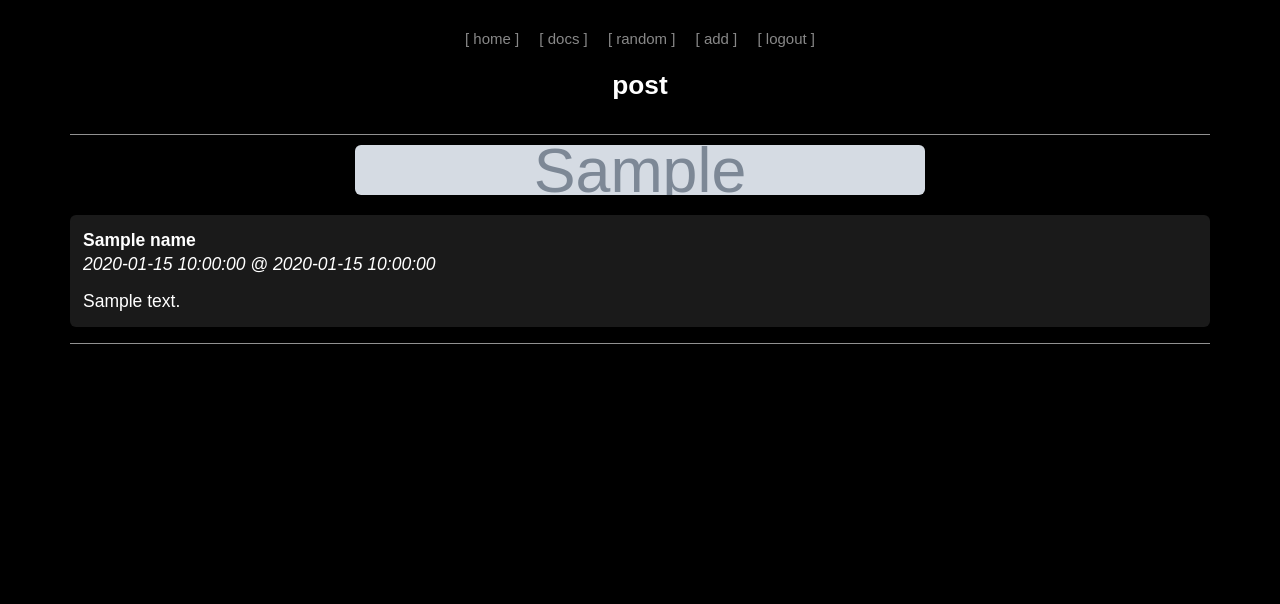
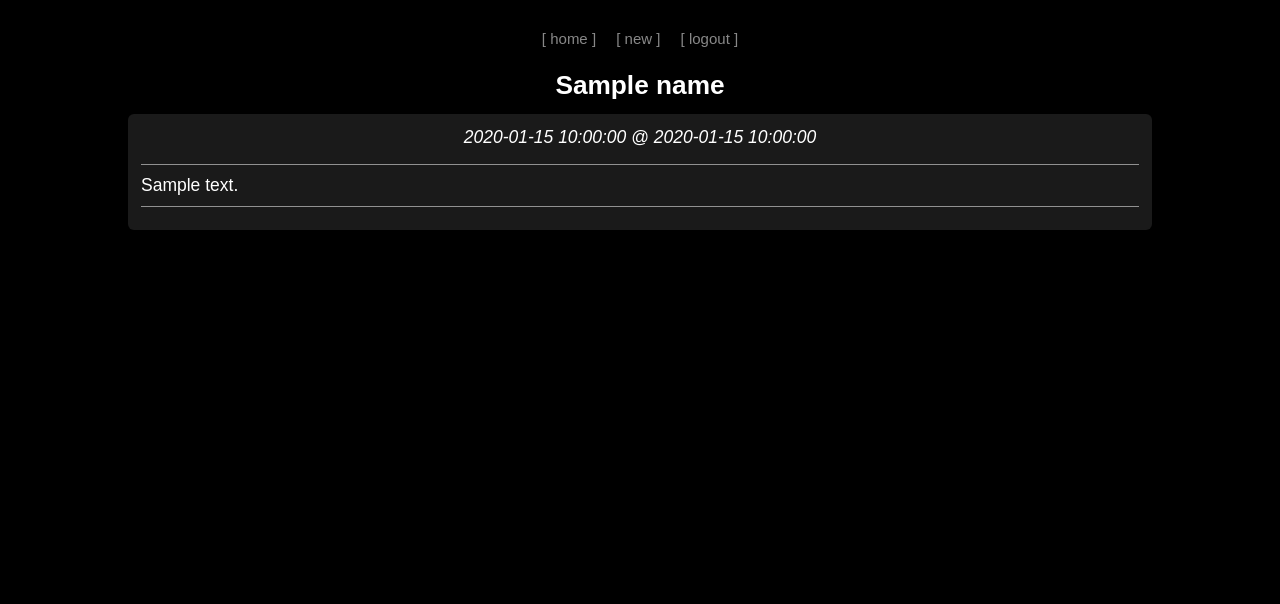
Before and after one commit to pratik1120/crazy_blogsite, a Flask app: template src/templates/post.html in a window 1280 px wide. Shown: the top 604 px of the page. Run offline with Flask 3, Linux system fonts and the light colour scheme; the visitor is signed in with stand-in values (Sample User, id 1); the template is opened without the code that fills it: most values are stand-ins (such as "Sample title", 1, 10 or a date in 2020); grey boxes marked "Sample" are stand-in pictures; some libraries are stand-ins or nearby versions.

Commit message:
few fixes

```diff
--- a/src/static/css/black.css
+++ b/src/static/css/black.css
@@ -51,8 +51,7 @@ header h1 {
 }
 
 main {
-    padding: 10px; /* Reduced padding inside main */
-    margin: 0 60px; /* Increased indentation from left and right */
+    margin: 0 10%; /* Increased indentation from left and right */
 }
 
 section {
@@ -143,3 +142,34 @@ a {
     80% {color:red;}
     100%{color:rgb(0, 255, 0)}
 }
+
+        .featured-image {
+            width: 50%; /* Image takes 50% of the container width */
+            height: 50px; /* Fixed height for the image */
+            object-fit: cover; /* Ensure the image covers the area without distortion */
+            margin: 0 auto; /* Center the image horizontally */
+            display: block; /* Ensure image is a block element */
+            border-radius: 6px; /* Rounded corners for the image */
+            margin-bottom: 20px; /* Space below the image */
+        }
+
+        article {
+            margin-bottom: 16px; /* Space below the article */
+            padding: 12px; /* Padding inside the article */
+            border: 1px solid transparent; /* Border for hover effect */
+            border-radius: 6px; /* Slightly smaller rounded corners for the article */
+            background-color: #1a1a1a; /* Background color of the article */
+        }
+
+        .date {
+            font-style: italic; /* Italicize date */
+            margin-bottom: 16px; /* Space below the date */
+            text-align: center;
+        }
+
+.editor-toolbar {
+    text-align:center;
+}
+.EasyMDEContainer {
+    text-align: left;background-color: #dedede;
+}
--- a/src/templates/base.html
+++ b/src/templates/base.html
@@ -3,7 +3,7 @@
 <head>
     <meta charset="UTF-8">
     <meta name="viewport" content="width=device-width, initial-scale=1.0">
-    <title>strychnine | {% block title %}{% endblock %}</title>
+    <title>{% block title %}{% endblock %} | strychnine</title>
     <link id="theme-stylesheet" rel="stylesheet" href="/static/css/black.css"> <!-- Default Theme -->
     <script type="module" src="https://md-block.verou.me/md-block.js"></script>
     <script src="/static/js/theme.js" defer></script>
@@ -31,10 +31,8 @@
         <nav>
             <ul>
                 <li><a href="/">[ home ]</a></li>
-                <li><a href="/docs">[ docs ]</a></li>
-                <li><a href="/random">[ random ]</a></li>
                 {% if session['logged_in'] %}
-                <li><a href="/new">[ add ]</a></li>
+                <li><a href="/blog/new">[ new ]</a></li>
                 <li><a href="/logout">[ logout ]</a></li>
                 {% else %}
                 <li><a href="/login">[ login ]</a></li>
--- a/src/templates/blog.html
+++ b/src/templates/blog.html
@@ -18,7 +18,7 @@
     {% else %}
     <hr>
     {% for key in posts %}
-    <a href="/post/{{key}}">
+    <a href="/blog/post/{{key}}">
         <section>
             <h2>
                 <strong>{{ posts[key]['num'] }}. <span style="text-decoration: underline;">{{posts[key]['name']}}</span></strong>
--- a/src/templates/new.html
+++ b/src/templates/new.html
@@ -11,7 +11,7 @@
   <br>
   <input type="text" required id="title" name="title" placeholder="Post Title">
   <br><br>
-  <textarea style="text-align: left !important;" placeholder="write here..." required name="content" rows=10 cols=55></textarea>
+  <textarea placeholder="write here..." required name="content" rows=10 cols=55></textarea>
   <br><br>
   <input type="hidden" id="dateField" name="dateField" />
   <input type="hidden" id="timeField" name="timeField" />
--- a/src/templates/post.html
+++ b/src/templates/post.html
@@ -1,46 +1,21 @@
 {% extends 'base.html' %}
-    {%block title%}{{name}}{%endblock%}
-    {%block style%}
-
-        .featured-image {
-            width: 50%; /* Image takes 50% of the container width */
-            height: 50px; /* Fixed height for the image */
-            object-fit: cover; /* Ensure the image covers the area without distortion */
-            margin: 0 auto; /* Center the image horizontally */
-            display: block; /* Ensure image is a block element */
-            border-radius: 6px; /* Rounded corners for the image */
-            margin-bottom: 20px; /* Space below the image */
-        }
-
-        article {
-            margin-bottom: 16px; /* Space below the article */
-            padding: 12px; /* Padding inside the article */
-            border: 1px solid transparent; /* Border for hover effect */
-            border-radius: 6px; /* Slightly smaller rounded corners for the article */
-            background-color: #1a1a1a; /* Background color of the article */
-        }
-
-        .date {
-            font-style: italic; /* Italicize date */
-            margin-bottom: 16px; /* Space below the date */
-        }
-    {%endblock%}
+{%block title%}{{name}}{%endblock%}
 {%block body%}
     <header>
-        <h1>post</h1>
+        <h1>{{name}}</h1>
     </header>
     <main>
-        <hr>
-        <img src="{{img}}" alt="Featured Image" class="featured-image">
+        <!-- <img src="{{img}}" alt="Featured Image" class="featured-image"> -->
         <article>
-            <h2><strong>{{name}}</strong></h2>
+            <!-- <h2><strong>{{name}}</strong></h2> -->
             <p class="date">{{date}} @ {{time}}</p>
+            <hr>
             <p>
-            <md-block>
-                {{content}}
-            </md-block>
+                <md-block>
+                    {{content}}
+                </md-block>
             </p>
+            <hr>
         </article>
-        <hr>
     </main>
 {%endblock%}
```
Also changed, not shown: src/static/css/cherry.css (+31 -2 lines), src/static/css/cherryb.css (+31 -2 lines), README.md.
